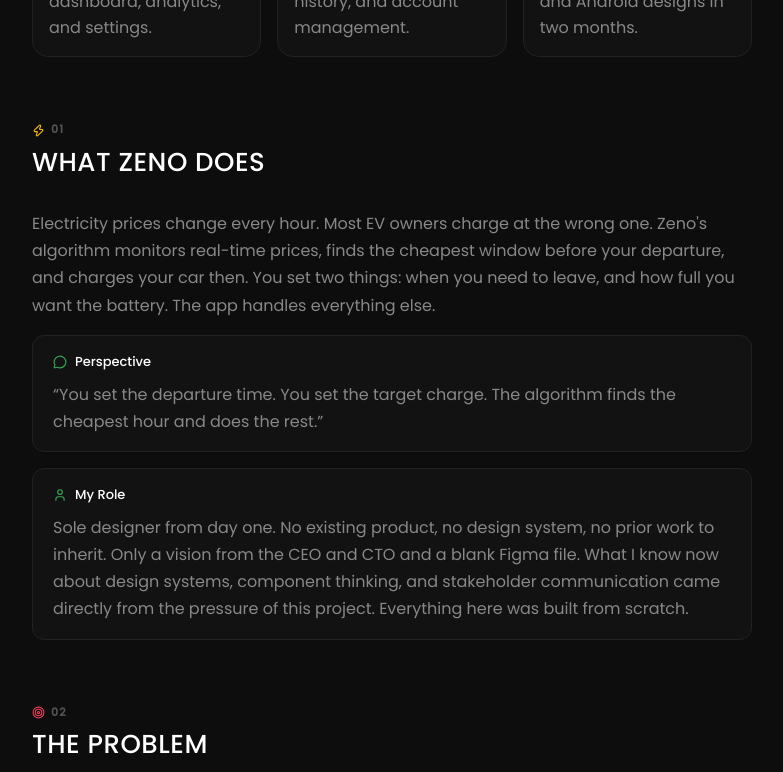
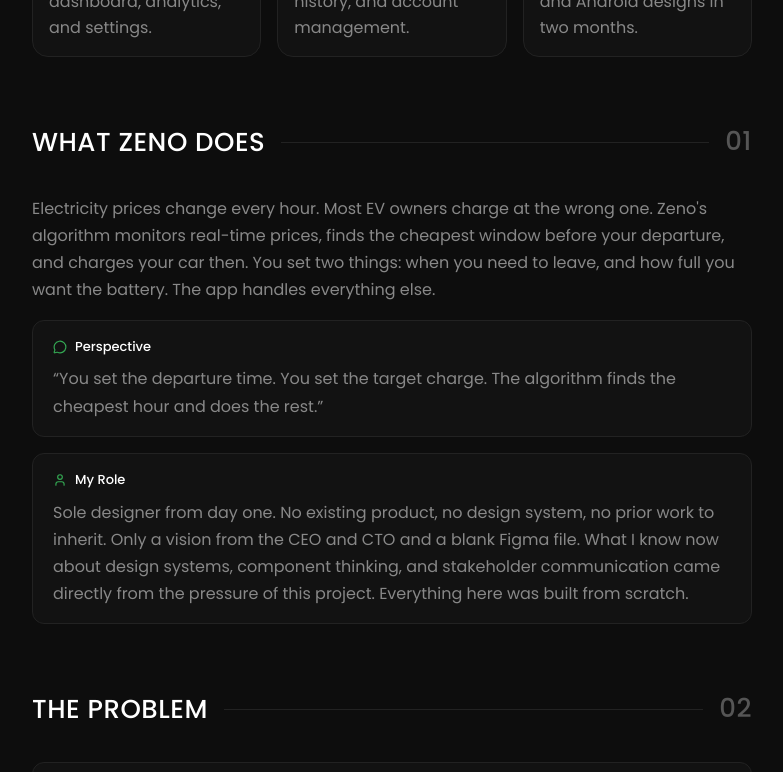
Before and after one commit to RITAMBISWAS404/PORTFOLIO-2026, a Next.js app: page /zeno in a window 1280 px wide. Shown: the part 1240-2012 px from the top of the page, without its empty margins (248-1031 px from the left). Built offline with nearby package versions, Linux system fonts and the light colour scheme.

Commit message:
Redesign section headings: large label + animated line + gray number, no icon

```diff
--- a/app/zeno/page.tsx
+++ b/app/zeno/page.tsx
@@ -175,20 +175,28 @@
 
 /* ── Section heading — large, scannable ────────────────────────── */
 
-function SectionHeading({ icon: Icon, iconColor, label, num }: {
-  icon: LucideIcon; iconColor: string; label: string; num: string;
-}) {
+function SectionHeading({ label, num }: { label: string; num: string; icon?: LucideIcon; iconColor?: string; }) {
+  const ref  = useRef<HTMLDivElement>(null);
+  const inView = useInView(ref, { once: true, margin: "-20% 0px" });
   return (
-    <div style={{ display: "flex", flexDirection: "column", gap: 8 }}>
-      <div style={{ display: "flex", alignItems: "center", gap: 6 }}>
-        <Icon size={13} color={iconColor} strokeWidth={2} />
-        <span style={{ fontSize: 11, fontWeight: 600, color: C.t3, letterSpacing: "0.12em" }}>{num}</span>
-      </div>
+    <div ref={ref} style={{ display: "flex", alignItems: "center", gap: 16 }}>
       <h2 style={{
         fontSize: "clamp(20px, 3.5vw, 26px)", fontWeight: 500,
         color: C.t1, lineHeight: 1.2, letterSpacing: "0.02em",
-        fontFamily: "Poppins, sans-serif", margin: 0,
+        fontFamily: "Poppins, sans-serif", margin: 0, flexShrink: 0,
       }}>{label}</h2>
+      <div style={{
+        flex: 1, height: 1, background: C.border,
+        transformOrigin: "left center",
+        transform: inView ? "scaleX(1)" : "scaleX(0)",
+        transition: "transform 0.9s cubic-bezier(.22,1,.36,1) 0.15s",
+      }} />
+      <span style={{
+        fontSize: "clamp(20px, 3.5vw, 26px)", fontWeight: 500,
+        color: C.t3, flexShrink: 0, letterSpacing: "0.02em",
+        fontFamily: "Poppins, sans-serif",
+        opacity: inView ? 1 : 0, transition: "opacity 0.6s ease 0.5s",
+      }}>{num}</span>
     </div>
   );
 }
```
